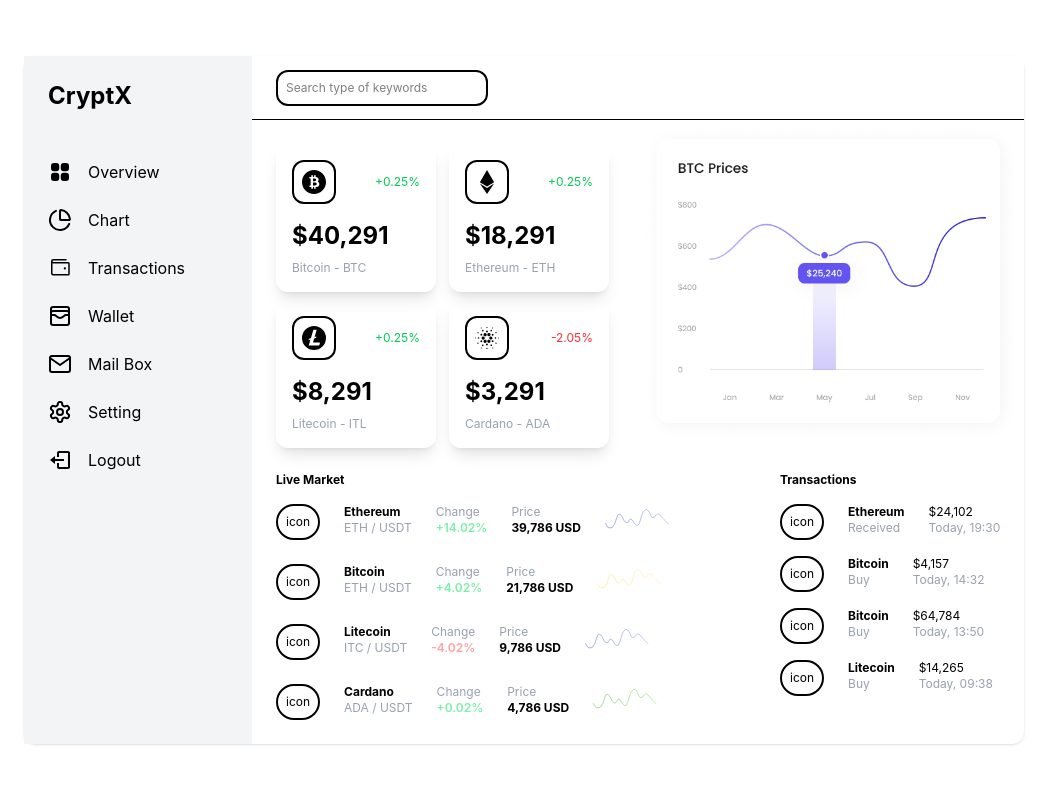
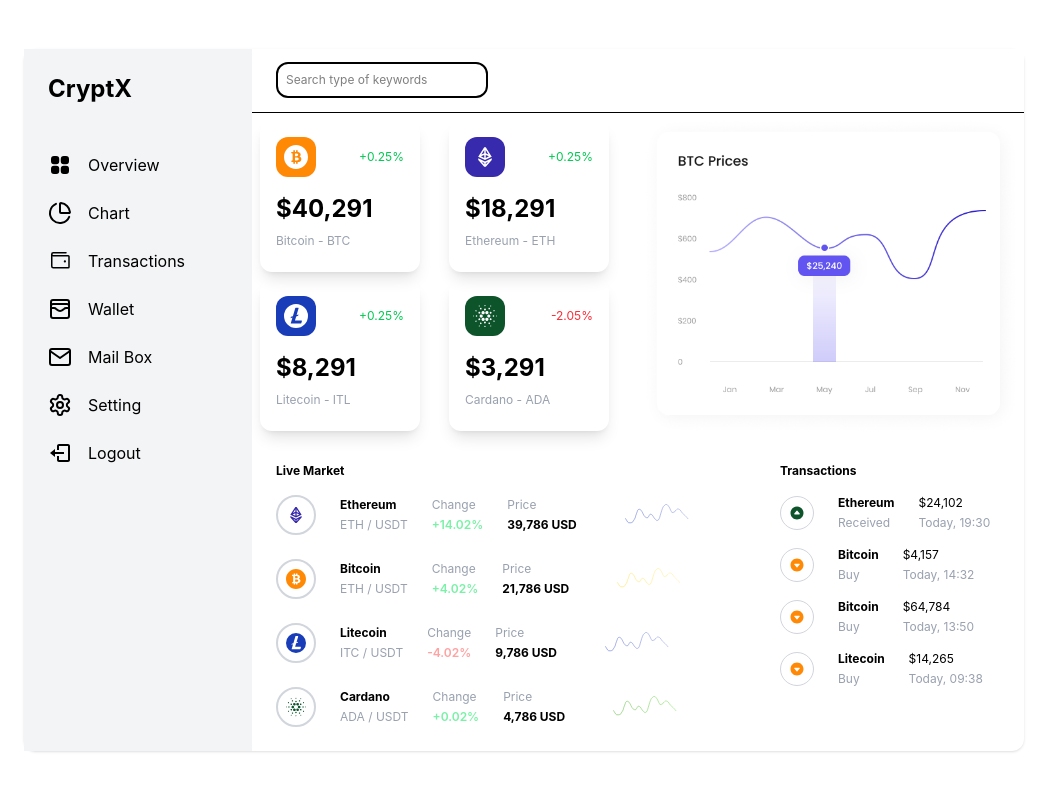
Before and after one commit to NatalieVinyu/cryptx-project, a React (Vite) app in the folder cryptx-project/: page / in a window 1280 px wide. Shown: the top 790 px of the page, without its empty margins (116-1170 px from the left). Built offline with nearby package versions, Linux system fonts and the light colour scheme.

Commit message:
changed icon color and background

```diff
--- a/cryptx-project/src/components/ui/ChartVisual.jsx
+++ b/cryptx-project/src/components/ui/ChartVisual.jsx
@@ -4,10 +4,9 @@ import Image from '../../assets/BTC Prices.png'
 function ChartVisual() {
   return (
     <div>
-
       {/* Imported Image */}
       <div>
-        <img src={Image} alt="" className='' />
+        <img src={Image} alt="" />
       </div>
     </div>
   )
--- a/cryptx-project/src/components/ui/MetricCard.jsx
+++ b/cryptx-project/src/components/ui/MetricCard.jsx
@@ -1,37 +1,41 @@
 import React from 'react'
 import { SiBitcoinsv, SiLitecoin, SiCardano } from "react-icons/si";
-import { FaEthereum } from "react-icons/fa";
+import { LiaEthereum } from "react-icons/lia";
 
 function MetricCard() {
   const cards = [
     {
       icon: SiBitcoinsv,
+      color: "oklch(75% 0.183 55.934)",
       rate: "+0.25%",
       price: "$40,291",
       name: "Bitcoin - BTC",
     },
     {
-      icon: FaEthereum,
+      icon: LiaEthereum,
       rate: "+0.25%",
+      color: "oklch(39.8% 0.195 277.366)",
       price: "$18,291",
       name: "Ethereum - ETH",
     },
     {
       icon: SiLitecoin,
       rate: "+0.25%",
+      color: "oklch(42.4% 0.199 265.638)",
       price: "$8,291",
       name: "Litecoin - ITL",
     },
     {
       icon: SiCardano,
       rate: "-2.05%",
+      color: "oklch(39.3% 0.095 152.535)",
       price: "$3,291",
       name: "Cardano - ADA",
     },
   ]
 
   return (
-    <div className='grid grid-cols-2 p-6 gap-2'>
+    <div className='grid grid-cols-2 p-2 gap-2'>
       {cards.map((item, index) => {
         const Icon = item.icon;
 
@@ -39,8 +43,8 @@ function MetricCard() {
         <div key={index} className='rounded-xl shadow-lg p-4 w-40'>
 
           <div className='flex justify-between items-center'>
-            <div className='border-2 rounded-xl p-2'>
-              <Icon className='text-2xl w-6 h-6'/>
+            <div className='rounded-xl p-2' style={{ backgroundColor: item.color }}>
+              <Icon className='text-2xl w-6 h-6 text-white' />
             </div>
             <span
               className={`text-xm ${item.rate.startsWith("+") ? "text-green-500" : "text-red-500"}`}>
--- a/cryptx-project/src/components/ui/TransactionTable.jsx
+++ b/cryptx-project/src/components/ui/TransactionTable.jsx
@@ -2,37 +2,45 @@ import React from 'react'
 import lineGraphBlue from '../../assets/llline-blue.svg'
 import lineGraphYellow from '../../assets/llline-yellow.svg'
 import lineGraphGreen from '../../assets/llline-green.svg'
+import { SiBitcoinsv, SiLitecoin, SiCardano } from "react-icons/si";
+import { LiaEthereum } from "react-icons/lia";
+import { IoCaretUpCircle, IoCaretDownCircle } from "react-icons/io5";
+
 
 
 function TransactionTable() {
   const liveMarket = [
     {
-      icon: "icon",
+      icon: LiaEthereum,
       title: "Ethereum",
+      color: "oklch(39.8% 0.195 277.366)",
       description: "ETH / USDT",
       change: "+14.02%",
       price: "39,786",
       chart: lineGraphBlue,
     },
     {
-      icon: "icon",
+      icon: SiBitcoinsv,
       title: "Bitcoin",
+      color: "oklch(75% 0.183 55.934)",
       description: "ETH / USDT",
       change: "+4.02%",
       price: "21,786",
       chart: lineGraphYellow
     },
     {
-      icon: "icon",
+      icon: SiLitecoin,
       title: "Litecoin",
+      color: "oklch(42.4% 0.199 265.638)",
       description: "ITC / USDT",
       change: "-4.02%",
       price: "9,786",
       chart: lineGraphBlue
     },
     {
-      icon: "icon",
+      icon: SiCardano,
       title: "Cardano",
+      color: "oklch(39.3% 0.095 152.535)",
       description: "ADA / USDT",
       change: "+0.02%",
       price: "4,786",
@@ -41,29 +49,33 @@ function TransactionTable() {
   ]
   const transactions = [
     {
-      icon: "icon",
+      icon: IoCaretUpCircle,
       title: "Ethereum",
+      color: "oklch(39.3% 0.095 152.535)",
       price: "$24,102",
       description: "Received",
       date: "Today, 19:30"
     },
     {
-      icon: "icon",
+      icon: IoCaretDownCircle,
       title: "Bitcoin",
+      color: "oklch(75% 0.183 55.934)",
       price: "$4,157",
       description: "Buy",
       date: "Today, 14:32"
     },
     {
-      icon: "icon",
+      icon: IoCaretDownCircle,
       title: "Bitcoin",
+      color: "oklch(75% 0.183 55.934)",
       price: "$64,784",
       description: "Buy",
       date: "Today, 13:50"
     },
     {
-      icon: "icon",
+      icon: IoCaretDownCircle,
       title: "Litecoin",
+      color: "oklch(75% 0.183 55.934)",
       price: "$14,265",
       description: "Buy",
       date: "Today, 09:38"
@@ -71,7 +83,7 @@ function TransactionTable() {
   ]
 
   return (
-    <div className='grid grid-cols-1 md:grid-cols-3 items-stretch gap-2 pl-6'>
+    <div className='grid grid-cols-1 md:grid-cols-3 items-stretch gap-2 pl-6 pt-6'>
 
       {/* LIVE MARKET SECTION */}
       <div className='flex flex-col md:col-span-2'>
@@ -80,28 +92,37 @@ function TransactionTable() {
         </div>
 
         <div className='flex flex-col gap-6 '>
-          {liveMarket.map((items, index) => (
+          {liveMarket.map((items, index) => {
+            const Icon = items.icon;
 
-         <div key={index} className='flex gap-6'>
-            <div className='border-2 rounded-full p-2'>{items.icon}</div>
+          return (
+         <div key={index} className='flex gap-6 items-center'>
+
+            <div className='border-2 border-gray-300 rounded-full p-2'>
+              <Icon className='w-5 h-5' style={{ color: items.color }}/>
+            </div>
+
             <div className='flex flex-col'>
-              <div className='font-bold'>{items.title}</div>
+              <div className='font-bold pb-1'>{items.title}</div>
               <div className='text-gray-400'>{items.description}</div>
             </div>
 
             <div className='flex flex-col'>
-              <div className='text-gray-400'>Change</div>
+              <div className='text-gray-400 pb-1'>Change</div>
               <div className={`font-semibold ${items.change.startsWith("+") ? "text-green-300" : "text-red-300"}`}>{items.change}</div>
             </div>
 
             <div className='flex flex-col'>
-              <div className='text-gray-400'>Price</div>
+              <div className='text-gray-400 pb-1'>Price</div>
               <div className='font-bold'>{items.price} USD</div>
             </div>
 
-            <img src={items.chart} className="h-8 w-auto" />
+            <div className='pl-6'>
+              <img src={items.chart} className="h-8 w-auto" />
+            </div>
           </div>
-          ))}
+            );
+          })}
          </div>
 
       </div>
@@ -114,21 +135,27 @@ function TransactionTable() {
         </div>
 
         <div className='flex flex-col gap-4 '>
-          {transactions.map((ts, index) => (
+          {transactions.map((ts, index) => {
+            const Icon = ts.icon;
 
-          <div key={index} className='flex gap-6'>
-            <div className='border-2 rounded-full p-2'>{ts.icon}</div>
+            return (
+          <div key={index} className='flex gap-6 items-center'>
+
+            <div className='border-1 border-gray-300 rounded-full p-2'>
+              <Icon className='w-4 h-4' style={{ color: ts.color }}/>
+            </div>
             <div className='flex flex-col'>
-              <div className='font-bold'>{ts.title}</div>
+              <div className='font-bold pb-1'>{ts.title}</div>
               <div className='text-gray-400'>{ts.description}</div>
             </div>
 
             <div className='flex flex-col'>
-              <div className='text-bold'>{ts.price}</div>
+              <div className='text-bold pb-1'>{ts.price}</div>
               <div className='text-gray-400'>{ts.date}</div>
             </div>
           </div>
-          ))}
+          );
+        })}
         </div>
 
       </div>
```
